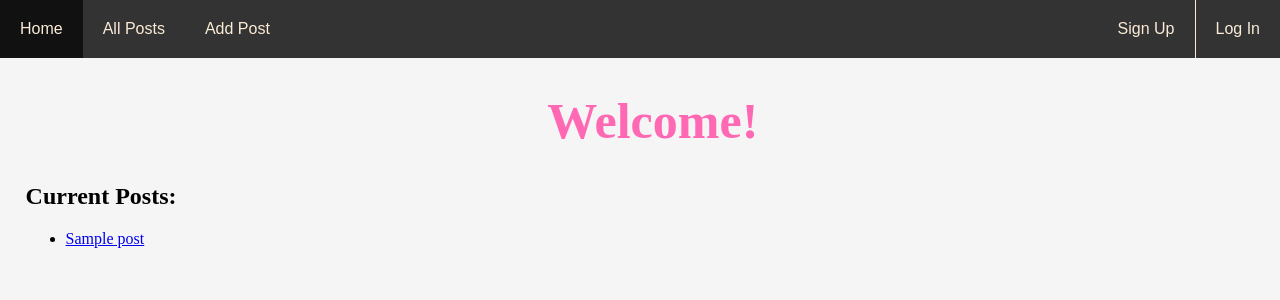
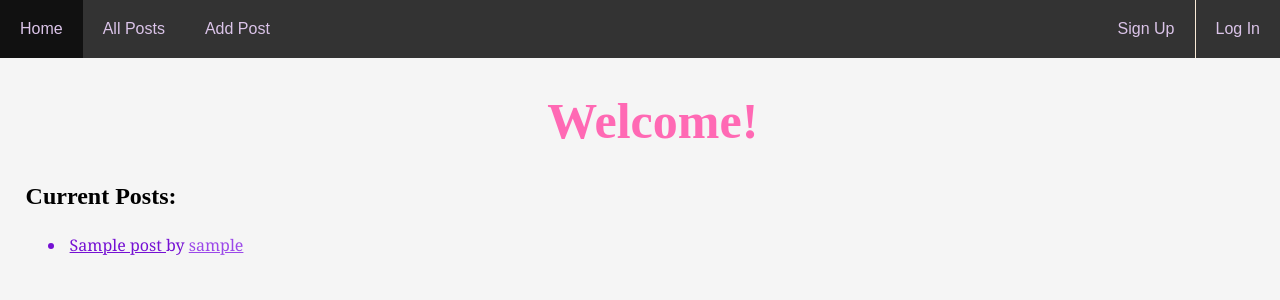
Before and after one commit to TatyCat/blogz-flask, a Flask app: page /blog in a window 1280 px wide. Shown: the top 300 px of the page. Run offline with Flask 2, Linux system fonts and the light colour scheme; tables that the repository leaves empty hold one stand-in row (values such as "Sample post").

Commit message:
fixed color of bullets and added spacing, added word-break: break-all to css blog body

```diff
--- a/static/style.css
+++ b/static/style.css
@@ -21,7 +21,7 @@
 
 .navigation li a{
     display: block;
-    color: antiquewhite;
+   color: rgb(219, 196, 233);
     font-family: sans-serif;
     text-align: center;
     padding: 20px 20px;
@@ -50,9 +50,20 @@
     text-align: center;
     color: hotpink;
 }
-.points{
+.allposts, a:link, a:visited{
     color: rgb(117, 16, 211);
     font-family: Georgia, serif;
+}
+#authorbullet{
+     color: rgb(155, 72, 233);
+}
+
+.allposts li{
+    padding: 4px;
+}
+
+.line{
+    border-right: 2px solid #111;
 }
 
 .error{
@@ -85,6 +96,7 @@
     padding-bottom: 1%;
     padding-right: 2%;
     padding-left: 2%;
+    word-break:break-all;
 }
 
 .author{
--- a/templates/allposts.html
+++ b/templates/allposts.html
@@ -15,6 +15,7 @@
             {% for post in post %}
                 <li>
                     <a href="/blog?id={{post.id}}">{{post.title}} </a>
+                    by <a href="/blog?id={{post.author.id}}" id="authorbullet">{{post.author.username}}</a>
                 </li>
             {% endfor %}
         </ul>
```
